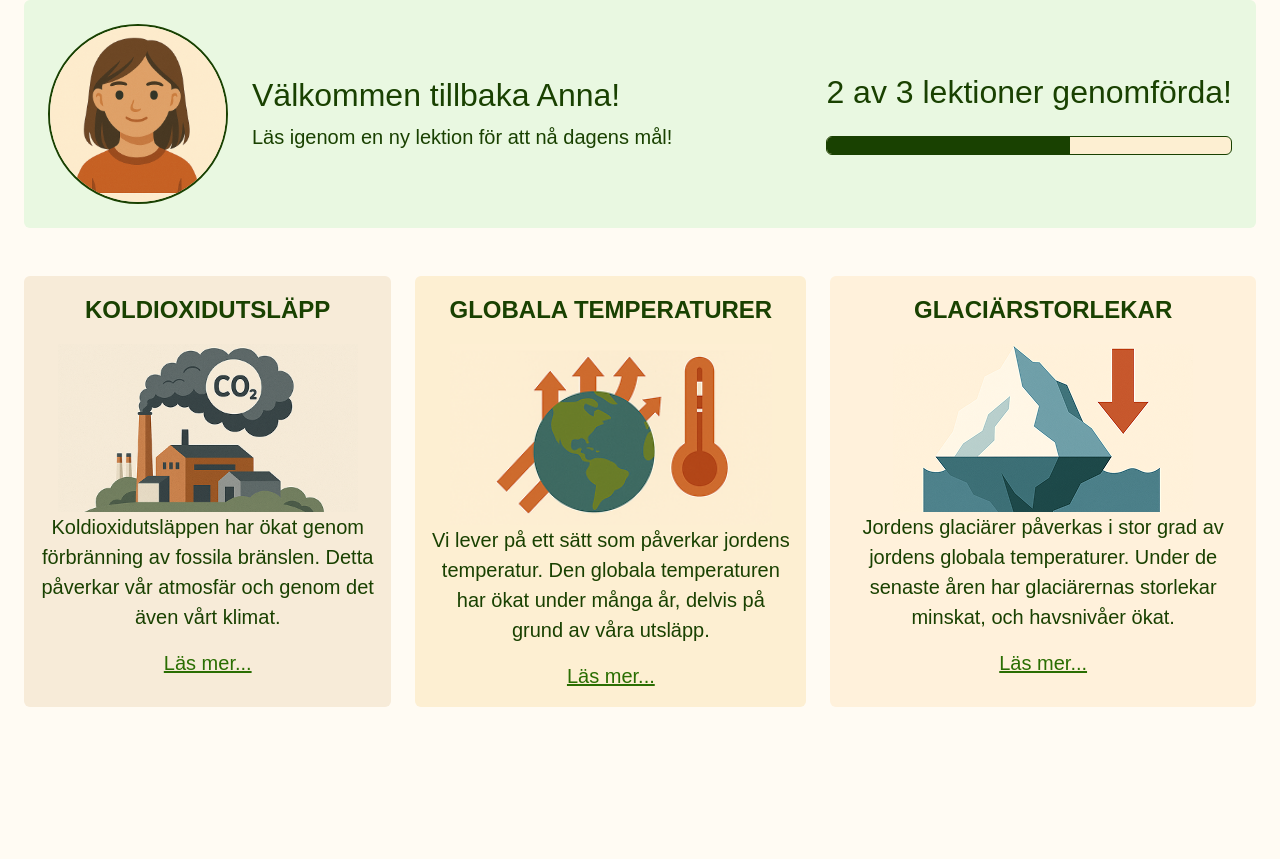
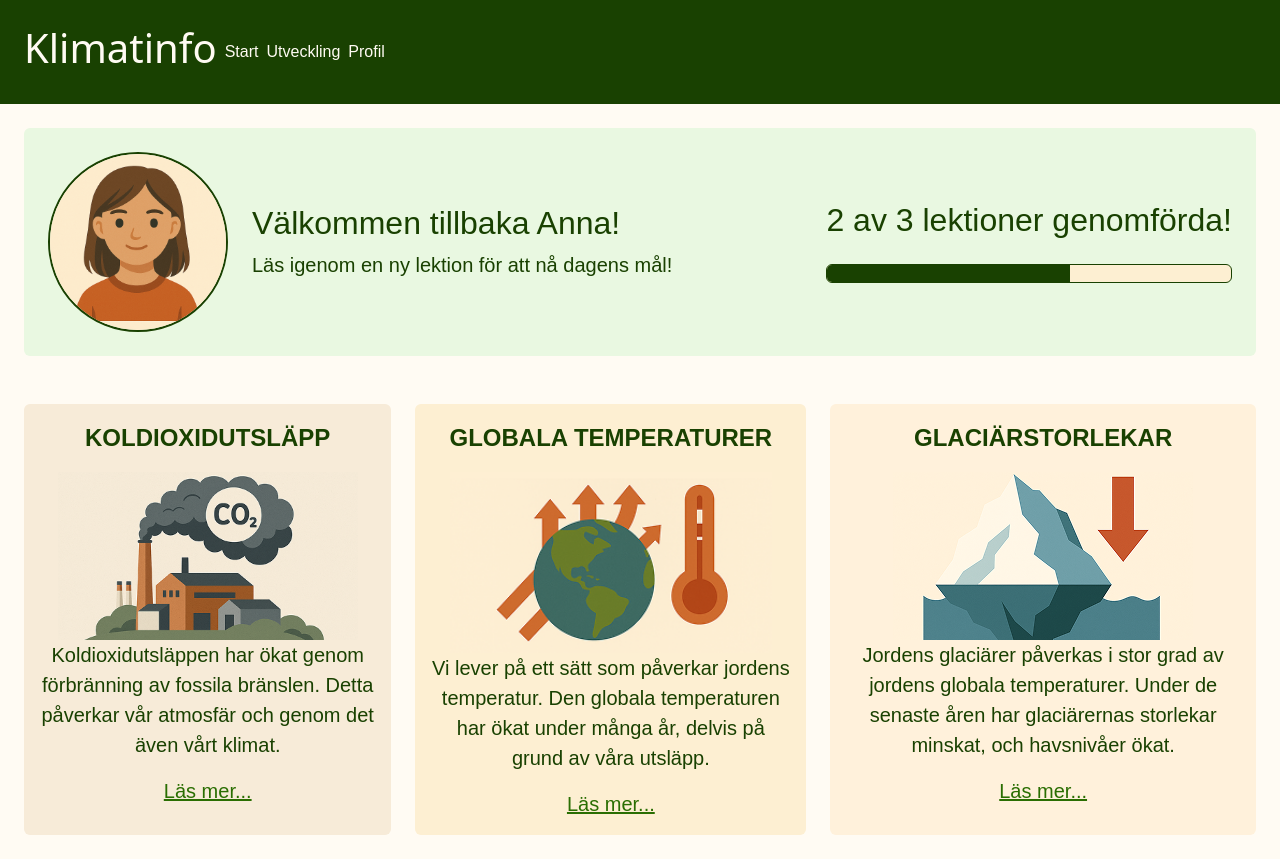
Before and after one commit to fiamont/Frontend_application_Boras, a React (Vite) app: page /start in a window 1280 px wide. Before the commit the page ends 800 px from the top, so only its background shows below. Built offline with nearby package versions, Linux system fonts and the light colour scheme; a web font is replaced by a local one.

Commit message:
Add basic navigation using Link from react-router

```diff
--- a/src/App.css
+++ b/src/App.css
@@ -24,3 +24,17 @@
 .user-ranking {
   background-color: var(--beige-one);
 }
+
+.navigation {
+  background-color: var(--dark-green);
+  color: var(--light-color);
+}
+
+.navigation-link {
+  color: var(--light-color);
+  text-decoration: none;
+}
+
+.navigation-link:hover {
+  text-decoration: underline;
+}
--- /dev/null
+++ b/src/components/Navigation.jsx
@@ -0,0 +1,22 @@
+import { Link } from "react-router-dom";
+
+function Navigation() {
+  return (
+    <nav className="navigation p-4 d-flex gap-2 align-items-center">
+      <Link className="navigation-link" to={"/start"}>
+        <h1>Klimatinfo</h1>
+      </Link>
+      <Link className="navigation-link" to={"/start"}>
+        Start
+      </Link>
+      <Link className="navigation-link" to={"/lektion"}>
+        Utveckling
+      </Link>
+      <Link className="navigation-link" to={"/profil"}>
+        Profil
+      </Link>
+    </nav>
+  );
+}
+
+export default Navigation;
--- a/src/views/LectureView.jsx
+++ b/src/views/LectureView.jsx
@@ -1,5 +1,12 @@
+import Navigation from "../components/Navigation";
+
 function LectureView() {
-  return <div>Lektionsvyn</div>;
+  return (
+    <div>
+      <Navigation />
+      <h2>Lektionsvy</h2>
+    </div>
+  );
 }
 
 export default LectureView;
--- a/src/views/ProfileView.jsx
+++ b/src/views/ProfileView.jsx
@@ -2,14 +2,18 @@ import ProfileSummary from "../components/ProfileSummary";
 import UserRanking from "../components/UserRanking";
 import UserLectures from "../components/UserLectures";
 import Logout from "../components/Logout";
+import Navigation from "../components/Navigation";
 
 function ProfileView() {
   return (
-    <div className="d-flex flex-column gap-5 m-4">
-      <ProfileSummary />
-      <UserRanking />
-      <UserLectures />
-      <Logout />
+    <div>
+      <Navigation />
+      <div className="d-flex flex-column gap-5 m-4">
+        <ProfileSummary />
+        <UserRanking />
+        <UserLectures />
+        <Logout />
+      </div>
     </div>
   );
 }
--- a/src/views/StartView.jsx
+++ b/src/views/StartView.jsx
@@ -1,11 +1,15 @@
 import StartIntro from "../components/StartIntro";
 import ProfileSummary from "../components/ProfileSummary";
+import Navigation from "../components/Navigation";
 
 function StartView() {
   return (
-    <div className="d-flex flex-column gap-5 mx-4">
-      <ProfileSummary />
-      <StartIntro />
+    <div>
+      <Navigation />
+      <div className="d-flex flex-column gap-5 m-4">
+        <ProfileSummary />
+        <StartIntro />
+      </div>
     </div>
   );
 }
```
